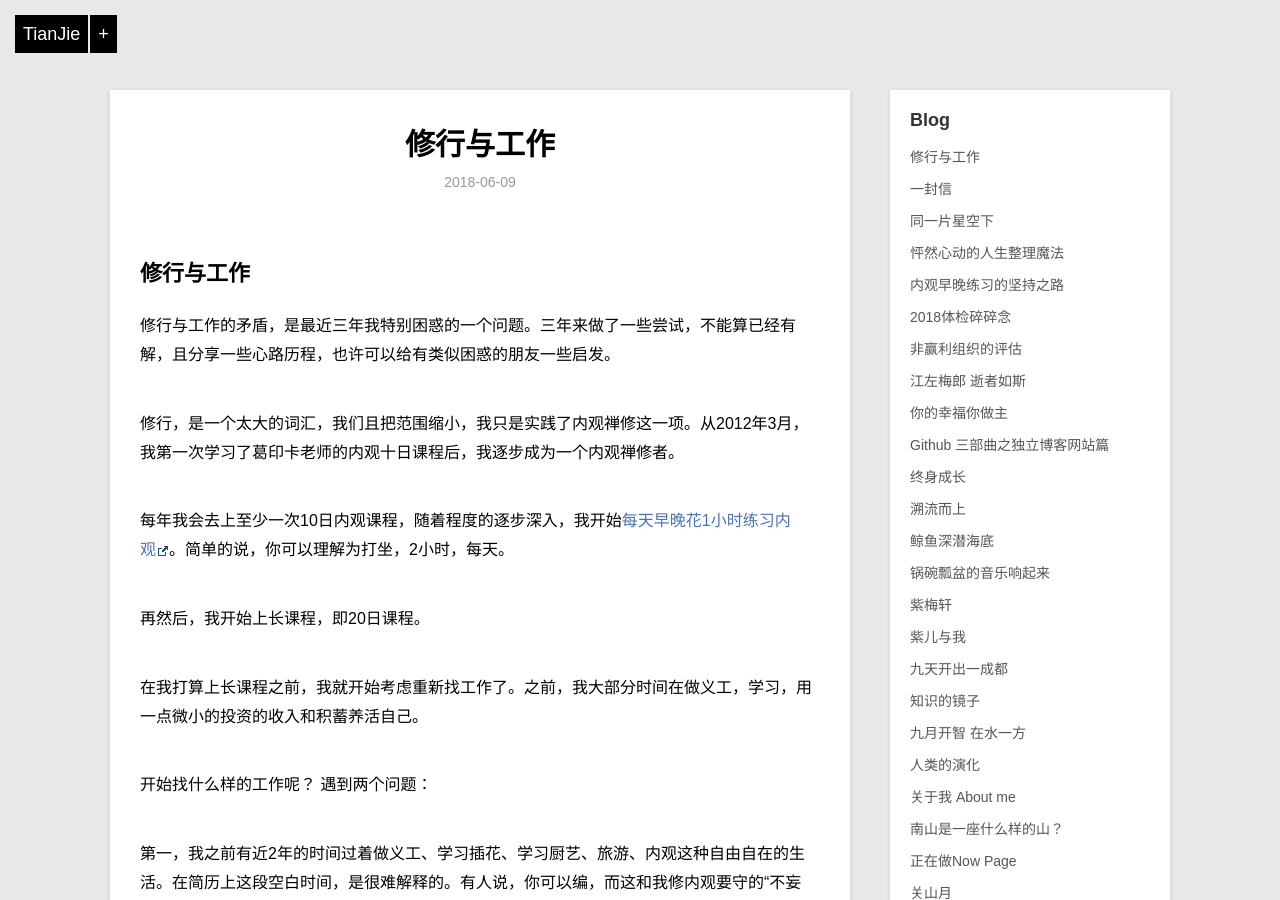
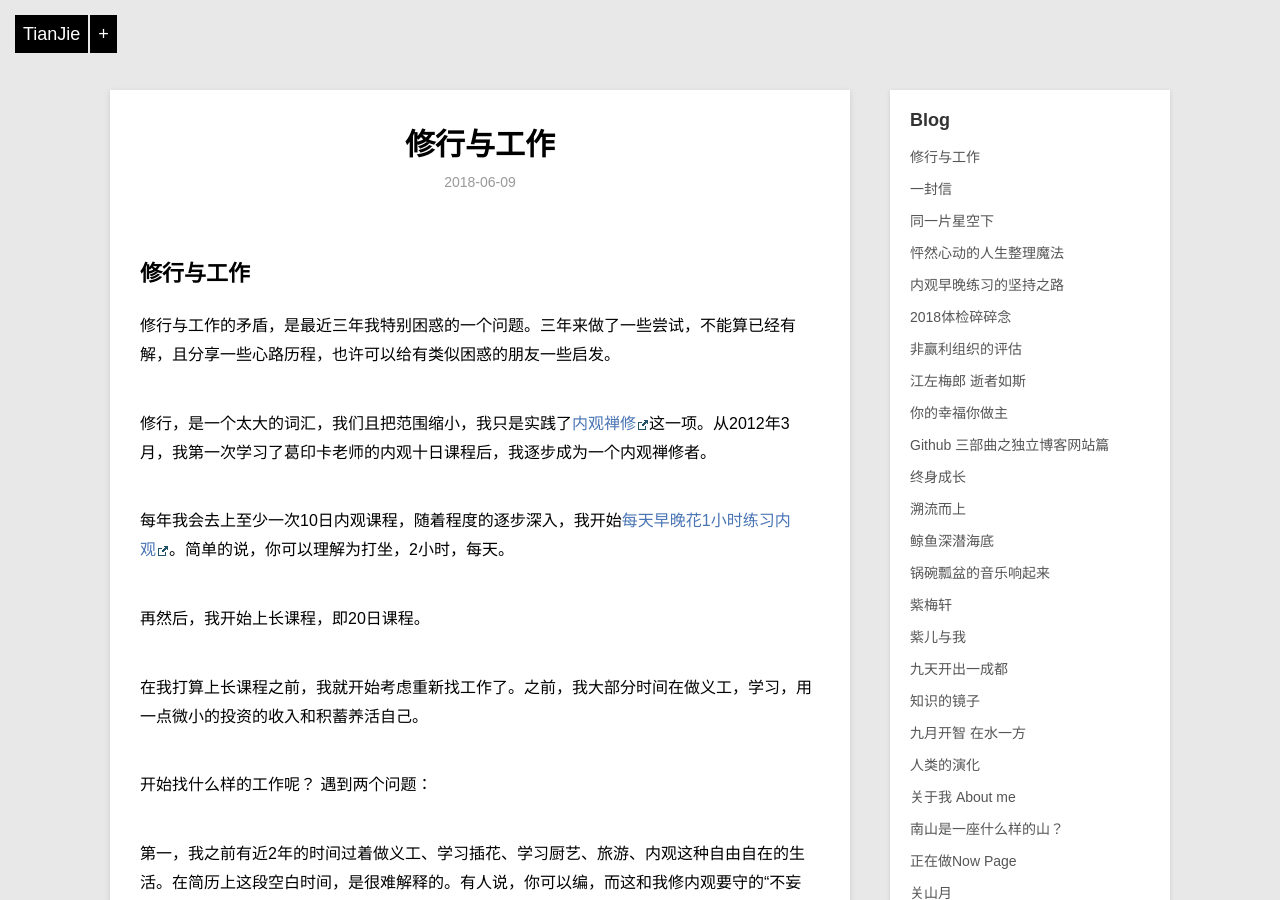
Before and after one commit to violettianjie/violettianjie.github.io, a Jekyll site: the page built from _posts/blog/2018-06-09-MeditationWork.md, in a window 1280 px wide and 900 px high. Built offline with Jekyll 4.4.1, drawn with Linux system fonts in a browser that asks for light colours; part of the change alters nothing that is shown.

```diff
--- a/_posts/blog/2018-06-09-MeditationWork.md
+++ b/_posts/blog/2018-06-09-MeditationWork.md
@@ -10,7 +10,7 @@ category: blog
 
 修行与工作的矛盾，是最近三年我特别困惑的一个问题。三年来做了一些尝试，不能算已经有解，且分享一些心路历程，也许可以给有类似困惑的朋友一些启发。
 
-修行，是一个太大的词汇，我们且把范围缩小，我只是实践了内观禅修这一项。从2012年3月，我第一次学习了葛印卡老师的内观十日课程后，我逐步成为一个内观禅修者。
+修行，是一个太大的词汇，我们且把范围缩小，我只是实践了[内观禅修](http://ng.81355.net)这一项。从2012年3月，我第一次学习了葛印卡老师的内观十日课程后，我逐步成为一个内观禅修者。
 
 每年我会去上至少一次10日内观课程，随着程度的逐步深入，我开始[每天早晚花1小时练习内观](http://violettianjie.com/vipassana)。简单的说，你可以理解为打坐，2小时，每天。
 
```
